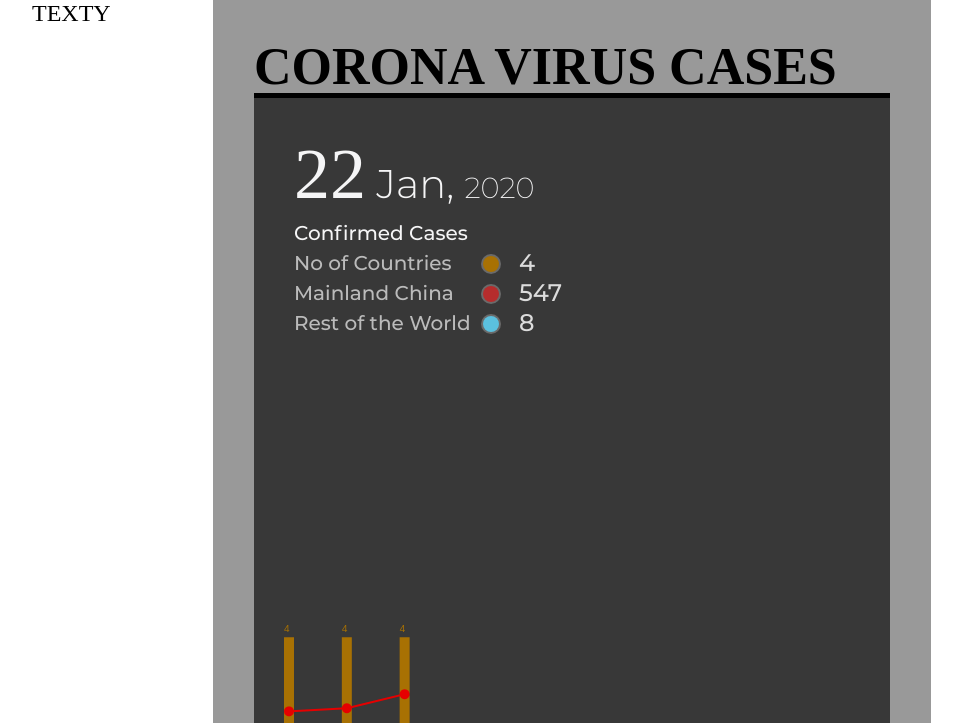
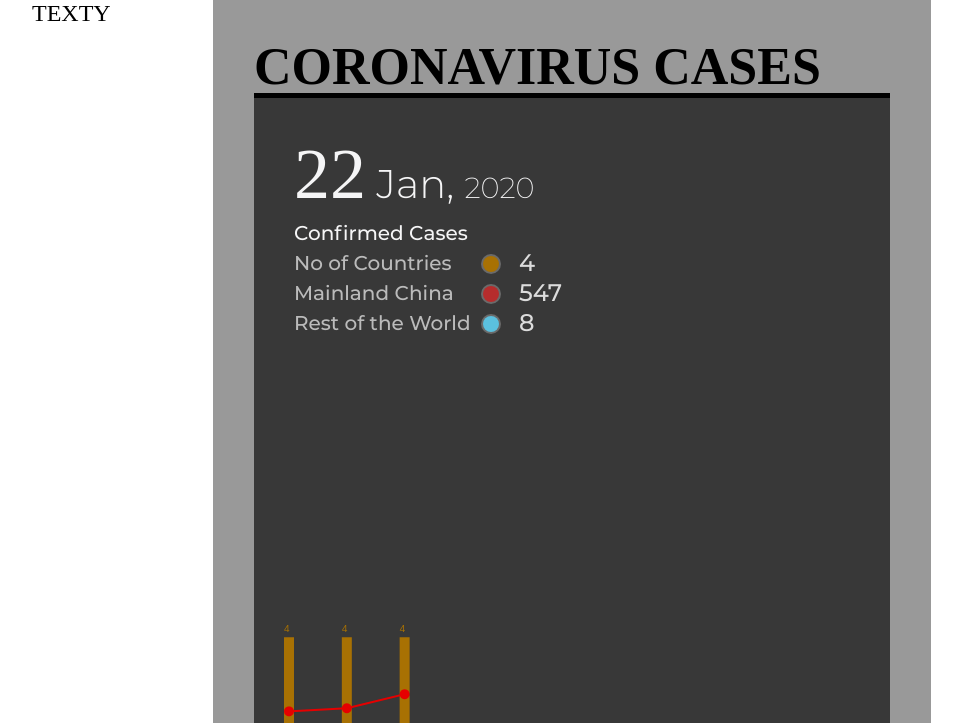
Before and after one commit to systementropy/yearEnder, a plain HTML site: page corona-spread.html in a window 1280 px wide. Shown: the top 723 px of the page, without its empty margins (68-1030 px from the left). Drawn offline with Linux system fonts and the light colour scheme; files whose address does not match are found by name; a web font is replaced by a local one.

Commit message:
Corona : 20202

```diff
--- a/corona-spread.html
+++ b/corona-spread.html
@@ -266,7 +266,7 @@
     <div class="mainBody">
         <span class="texty">TEXTY</span>
         <div class="title">
-            <h1>Corona Virus Cases</h1>
+            <h1>CoronaVirus Cases</h1>
         </div>
         <div class="graphicsContainer">
             <div class="legendContainer">
```
